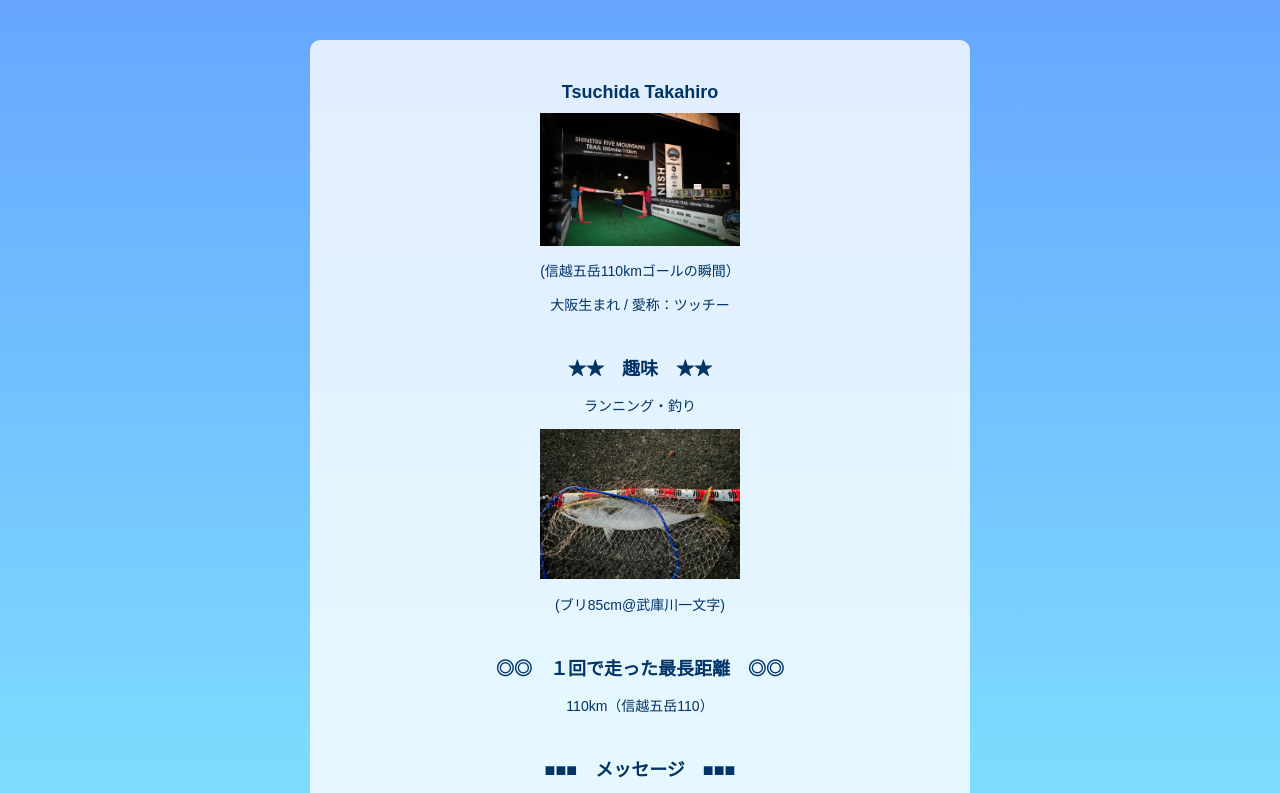
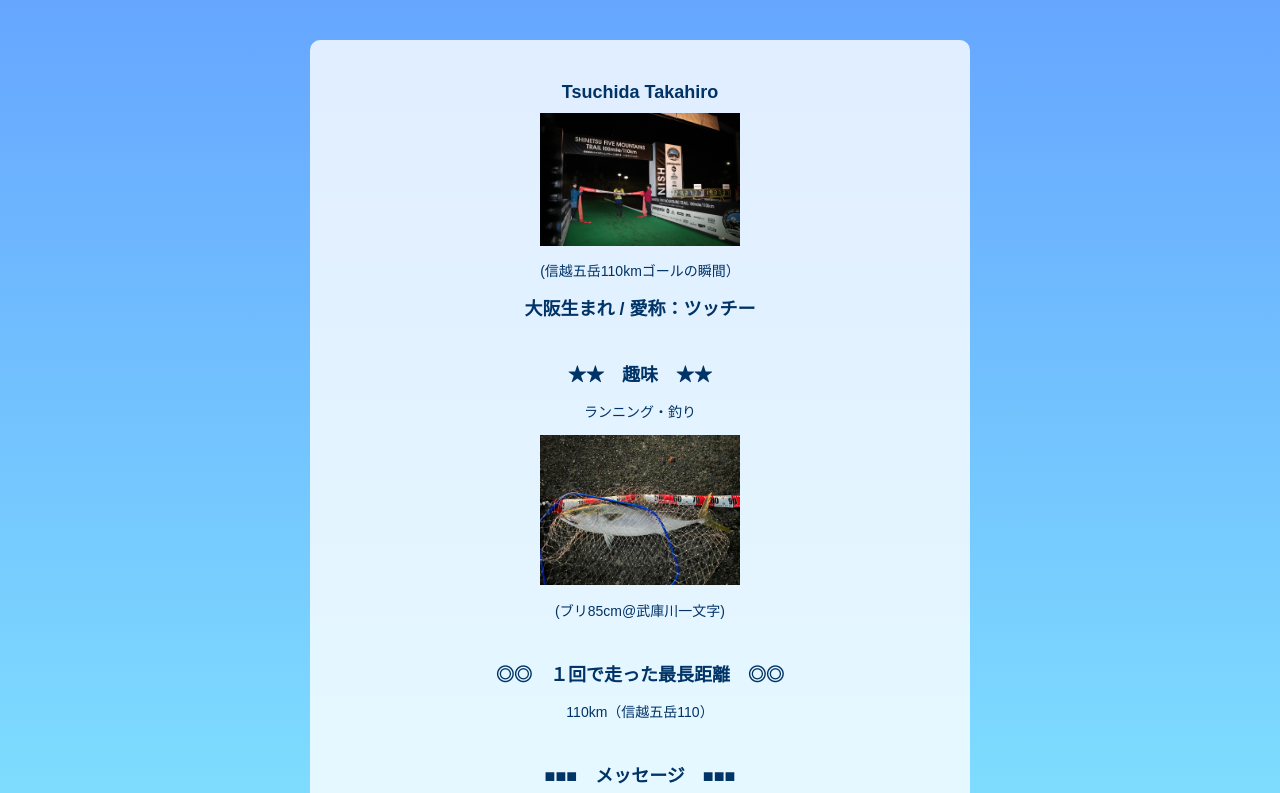
Before and after one commit to taktt764-stack/Tak-Tik, a plain HTML site: page index.html in a window 1280 px wide. Shown: the top 793 px of the page. Drawn offline with Linux system fonts and the light colour scheme.

Commit message:
Change paragraph to heading for better emphasis

```diff
--- a/index.html
+++ b/index.html
@@ -49,7 +49,7 @@
     <img src="IMG_7489.JPG" alt="ShinetsuFiveMountain110km" width="200">
     <p>(信越五岳110kmゴールの瞬間）</p>
 
-    <p>大阪生まれ / 愛称：ツッチー</p>
+    <h1>大阪生まれ / 愛称：ツッチー</h1>
 
     <h2>★★　趣味　★★</h2>
     <p>ランニング・釣り</p>
```
